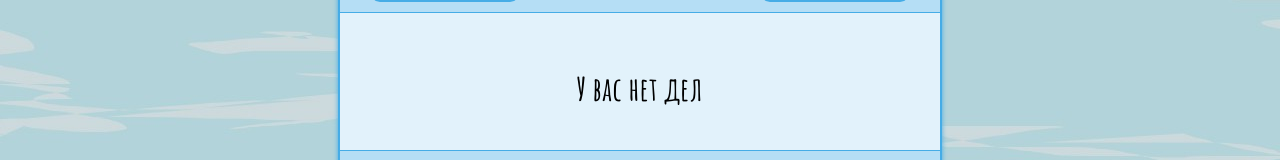
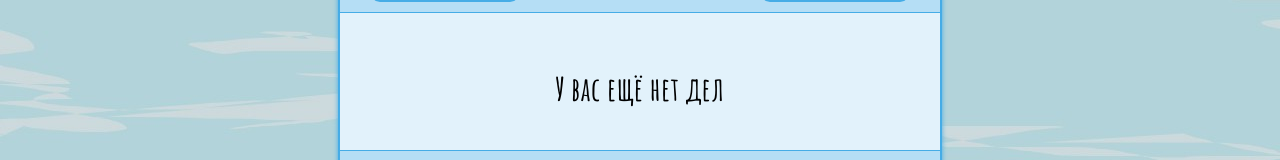
Before and after one commit to blackkk68/ToDo-List, a plain HTML site: page index.html in a window 1280 px wide. Shown: the part 176-336 px from the top of the page. Drawn offline with Linux system fonts and the light colour scheme.

Commit message:
Changet no-task-text

```diff
--- a/index.html
+++ b/index.html
@@ -34,7 +34,7 @@
     <section class="tasks">
         <div class="main-container">
             <ul class="task-list">
-                <p class="no-task-text">У вас нет дел</p>
+                <p class="no-task-text">У вас ещё нет дел</p>
             </ul>
             <div class="task-menu hidden">
                 <ul>
```
